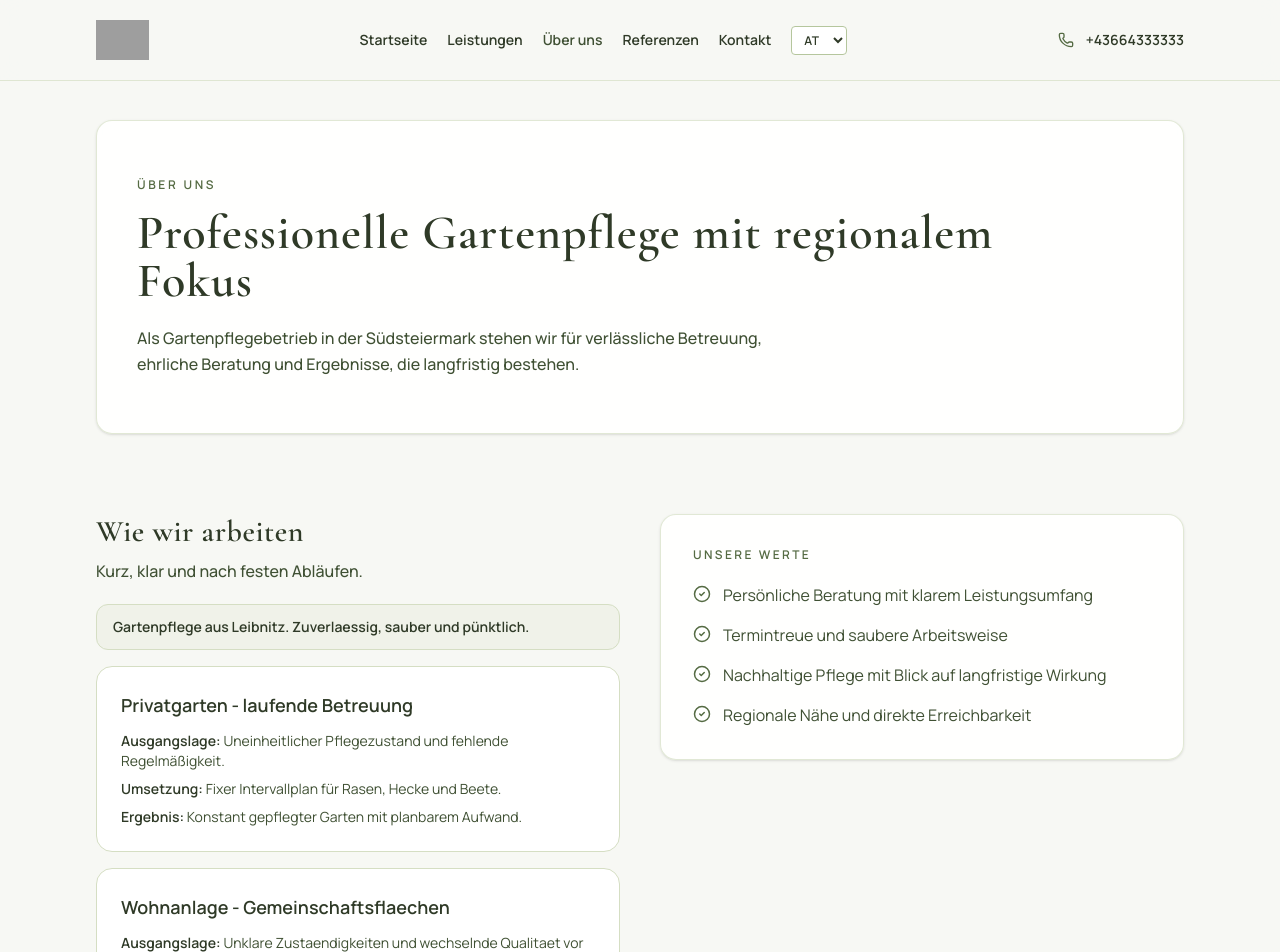
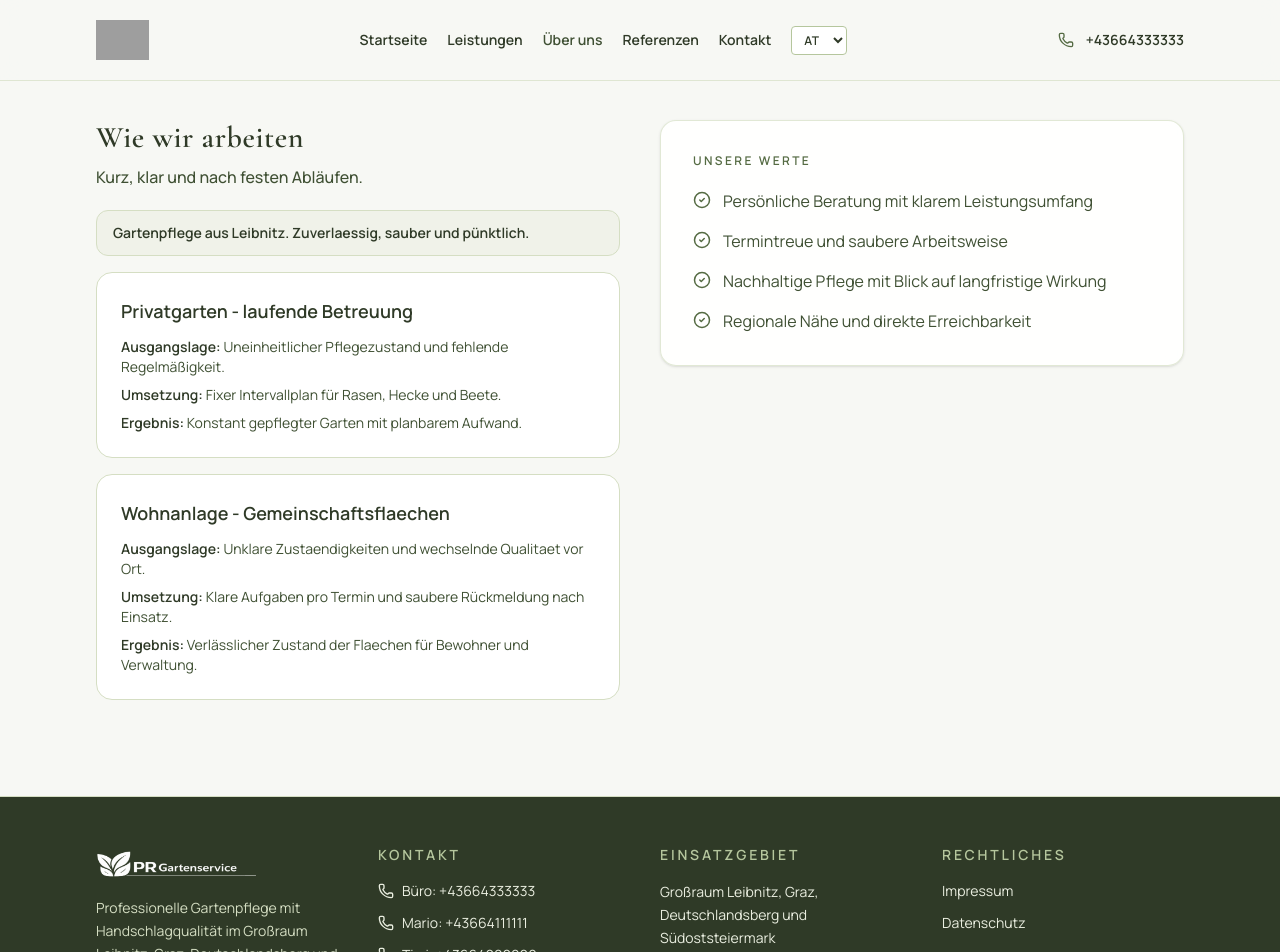
Before and after one commit to tipicoUEFN/gartenfirma, a React (Vite) app: page /ueber-uns in a window 1280 px wide. Shown: the top 952 px of the page. Built offline with nearby package versions, Linux system fonts and the light colour scheme; grey boxes are pictures that could not be loaded.

Commit message:
about: remove intro hero box from ueber-uns page

```diff
--- a/src/pages/AboutPage.jsx
+++ b/src/pages/AboutPage.jsx
@@ -1,6 +1,5 @@
 import { CheckCircle2 } from 'lucide-react'
 import { useTranslation } from 'react-i18next'
-import PageHero from '../components/PageHero'
 import ProjectExampleCard from '../components/ProjectExampleCard'
 import SeoHead from '../components/SeoHead'
 import SectionTitle from '../components/SectionTitle'
@@ -37,13 +36,7 @@ function AboutPage() {
         pathname="/ueber-uns"
       />
 
-      <PageHero
-        eyebrow={t('aboutPage.heroEyebrow')}
-        title={t('aboutPage.heroTitle')}
-        text={t('aboutPage.heroText')}
-      />
-
-      <section className="section-spacing pt-0">
+      <section className="section-spacing">
         <div className="container-width grid gap-10 lg:grid-cols-2 lg:items-start">
           <div>
             <SectionTitle
```
